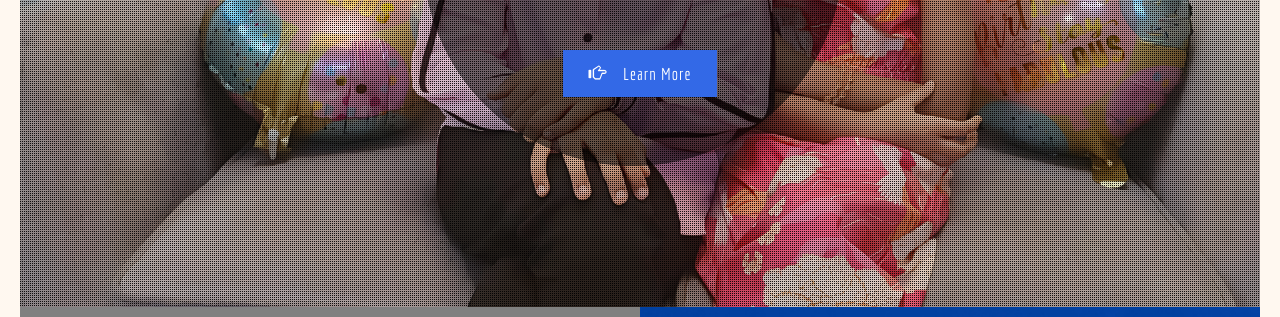
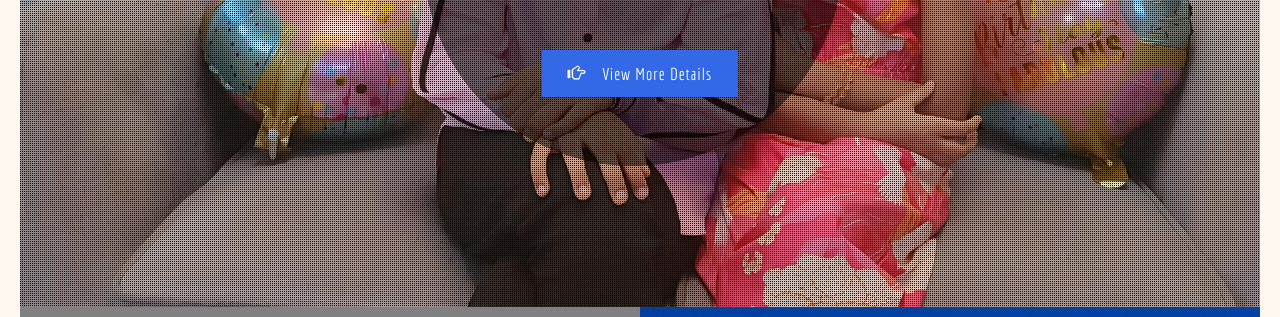
Before and after one commit to vikrantksingh/avika, a plain HTML site: page index.html in a window 1280 px wide. Shown: the part 461-778 px from the top of the page. Drawn offline with Linux system fonts and the light colour scheme.

Commit message:
Update index.html

```diff
--- a/index.html
+++ b/index.html
@@ -67,7 +67,7 @@
 										<h4>Happy Birthday 🎂</h4>
 										<h3>13th September 2025</h3>
 										<p>Join us to celebrate Avika And Avanika’s Birthday</p>
-										<h5><a href="#" class="view rew3" data-toggle="modal" data-target="#myModal5"><span class="glyphicon glyphicon-hand-right" aria-hidden="true"></span>Learn More</a></h5>
+										<h5><a href="#" class="view rew3" data-toggle="modal" data-target="#myModal5"><span class="glyphicon glyphicon-hand-right" aria-hidden="true"></span>View More Details</a></h5>
 									</div>
 								</div>
 							</div>
@@ -81,7 +81,7 @@
 										<h4>Happy Birthday 🎂</h4>
 										<h3>13th September 2025</h3>
 										<p>Join us to celebrate Avika And Avanika’s Birthday</p>
-										<h5><a href="#" class="view rew3" data-toggle="modal" data-target="#myModal5"><span class="glyphicon glyphicon-hand-right" aria-hidden="true"></span>Learn More</a></h5>
+										<h5><a href="#" class="view rew3" data-toggle="modal" data-target="#myModal5"><span class="glyphicon glyphicon-hand-right" aria-hidden="true"></span>View More Details</a></h5>
 									</div>
 								</div>
 							</div>
```
